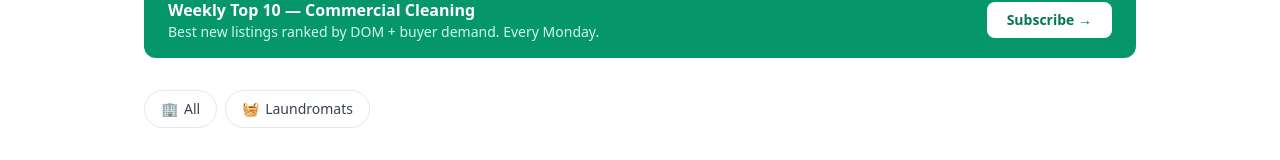
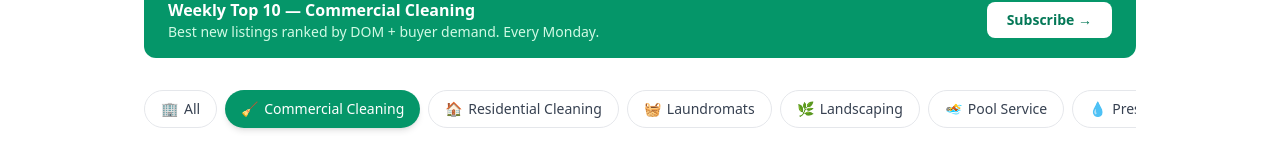
Before and after one commit to jeffsosville/cleaningexits, a Next.js app: page / in a window 1280 px wide. Shown: the part 391-551 px from the top of the page. Built offline with nearby package versions, Linux system fonts and the light colour scheme; no server answers.

Commit message:
Update CategoryFilter.tsx

```diff
--- a/components/CategoryFilter.tsx
+++ b/components/CategoryFilter.tsx
@@ -1,11 +1,18 @@
 // components/CategoryFilter.tsx
 'use client';
-
 import React from 'react';
 
 export type CategorySlug =
   | 'all'
-  | 'laundromat';
+  | 'commercial_cleaning'
+  | 'residential_cleaning'
+  | 'laundromat'
+  | 'landscaping'
+  | 'pool_service'
+  | 'pressure_washing'
+  | 'junk_removal'
+  | 'dry_cleaner'
+  | 'pest_control';
 
 interface Category {
   slug: CategorySlug;
@@ -14,8 +21,16 @@ interface Category {
 }
 
 const CATEGORIES: Category[] = [
-  { slug: 'all', label: 'All', emoji: '🏢' },
-  { slug: 'laundromat', label: 'Laundromats', emoji: '🧺' },
+  { slug: 'all',                  label: 'All',                  emoji: '🏢' },
+  { slug: 'commercial_cleaning',  label: 'Commercial Cleaning',  emoji: '🧹' },
+  { slug: 'residential_cleaning', label: 'Residential Cleaning', emoji: '🏠' },
+  { slug: 'laundromat',           label: 'Laundromats',          emoji: '🧺' },
+  { slug: 'landscaping',          label: 'Landscaping',          emoji: '🌿' },
+  { slug: 'pool_service',         label: 'Pool Service',         emoji: '🏊' },
+  { slug: 'pressure_washing',     label: 'Pressure Washing',     emoji: '💧' },
+  { slug: 'junk_removal',         label: 'Junk Removal',         emoji: '🚛' },
+  { slug: 'dry_cleaner',          label: 'Dry Cleaners',         emoji: '👔' },
+  { slug: 'pest_control',         label: 'Pest Control',         emoji: '🐛' },
 ];
 
 interface CategoryFilterProps {
@@ -37,7 +52,6 @@ export const CategoryFilter: React.FC<CategoryFilterProps> = ({
         {CATEGORIES.map((category) => {
           const isSelected = selectedCategory === category.slug;
           const count = categoryCounts?.[category.slug];
-
           return (
             <button
               key={category.slug}
@@ -58,10 +72,7 @@ export const CategoryFilter: React.FC<CategoryFilterProps> = ({
               {count !== undefined && (
                 <span className={`
                   ml-1 px-1.5 py-0.5 rounded-full text-xs
-                  ${isSelected
-                    ? 'bg-emerald-500 text-emerald-100'
-                    : 'bg-gray-100 text-gray-500'
-                  }
+                  ${isSelected ? 'bg-emerald-500 text-emerald-100' : 'bg-gray-100 text-gray-500'}
                 `}>
                   {count}
                 </span>
```
